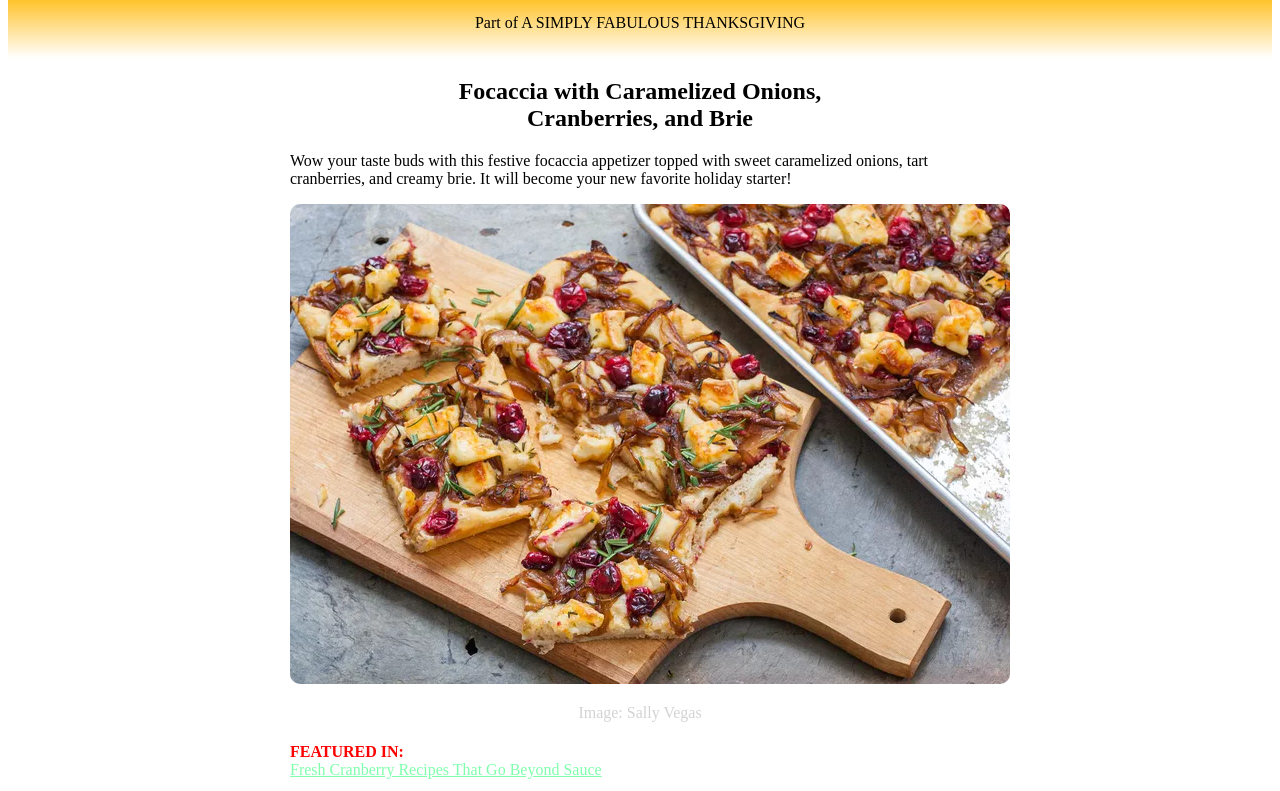
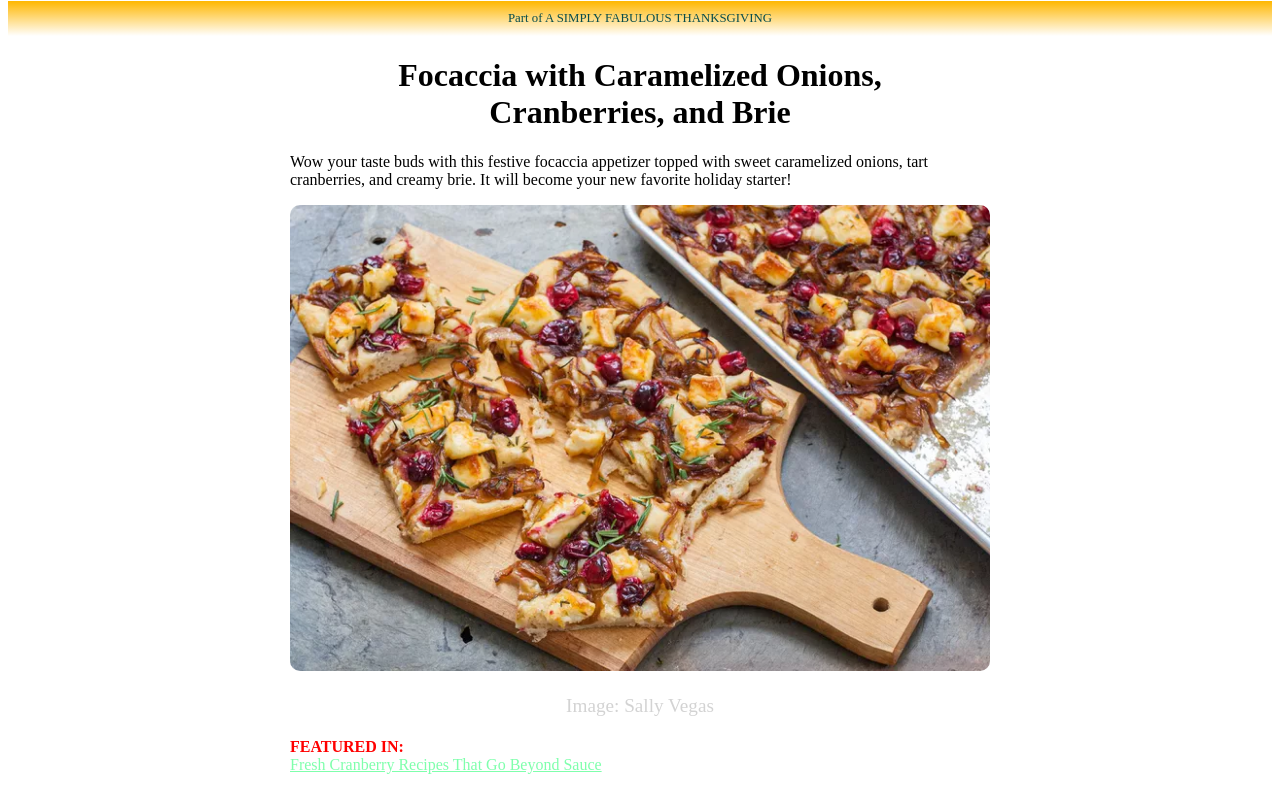
Before and after one commit to mirkoabozzi/S1L3, a plain HTML site: page index.html in a window 1280 px wide. Shown: the part 134-925 px from the top of the page. Drawn offline with Linux system fonts and the light colour scheme.

Commit message:
correzioni 2

```diff
--- a/index.html
+++ b/index.html
@@ -8,15 +8,13 @@
   </head>
   <body>
     <header>
-      <div id="logo">
-        <img src="/assets/logo.png" alt="logo" />
+      <div id="intestazione">
+        <div id="logo">
+          <img src="/assets/logo.png" alt="logo" />
+        </div>
+        <p>Part of A SIMPLY FABULOUS THANKSGIVING</p>
       </div>
     </header>
-    <nav>
-      <div id="intestazione">
-        <p>Part of A SIMPLY FABULOUS THANKSGIVING</p>
-      </div>
-
     <main>
       <div id="focaccia">
         <h1>
@@ -57,7 +55,7 @@
         <h2>Method</h2>
         <hr />
         <ol>
-            <li>Make the focaccia dough</li>
+          <li>Make the focaccia dough</li>
         </ol>
         <p>
           In a medium-sized mixing bowl, or in a stand mixer with a paddle attachment, mix together all the dough ingredients until the flour is fully absorbed. You don't need to actually knead the
--- a/style.css
+++ b/style.css
@@ -1,3 +1,27 @@
+main {
+    margin: auto;
+    max-width: 700px;
+}
+#intestazione {
+    text-align: center;
+}
+#intestazione p {
+    background: linear-gradient(180deg, hsl(43, 100%, 50%), #d0bcae00);
+    padding: 10px;
+    font-size: 0.8em;
+    color: #074C4B;
+
+}
+#focaccia h1 {
+    text-align: center;
+}
+iframe {
+    margin: auto;
+}
+#image img {
+    border-radius: 10px;
+    width: 100%;
+}
 #link h4{
     color: red;
     margin-bottom: 0;
@@ -5,25 +29,10 @@
 #link a{
     color: rgb(127, 255, 172);
 }
-header {
-    text-align:center ;
-}
-#intestazione {
-    text-align: center;
-    background: linear-gradient(180deg, hsl(43, 100%, 50%), #d0bcae00);
-    padding: 10px;
-}
 #image p {
     color: lightgray;
-}
-#focaccia h1 {
     text-align: center;
-}
-#image {
-    text-align:center ;
-}
-img {
-    border-radius: 10px;
+    font-size: 1.2em;
 }
 hr {
     color: rgb(0, 217, 255);
@@ -31,12 +40,8 @@ hr {
     border: 0;
     height: 1px;
 }
-main {
-    margin: auto;
-    max-width: 700px;
-}
 #method p {
-    padding-left: 40px;
+    margin-left: 2.4em;
 }
 footer {
     margin: auto;
```
